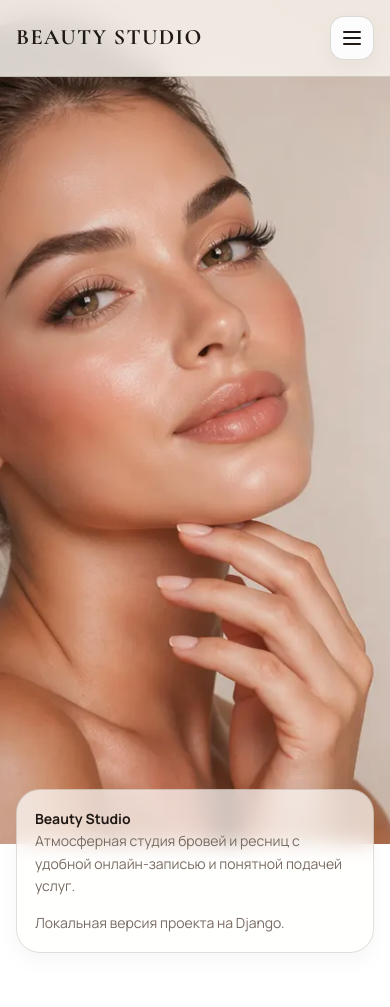
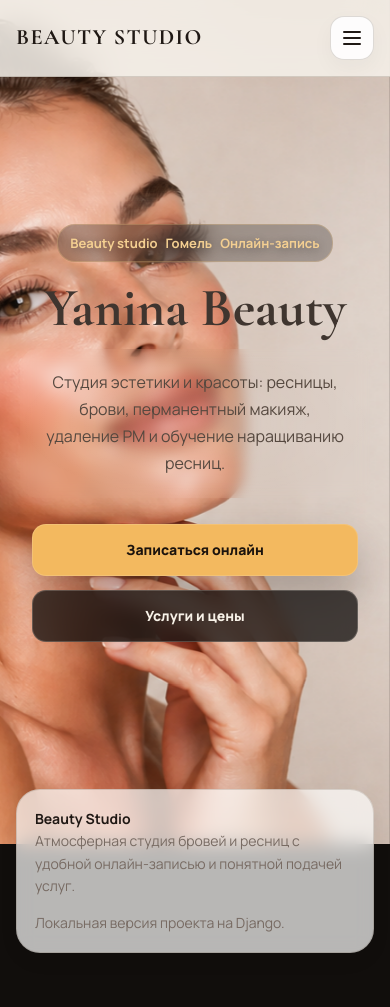
Before and after one commit to yur1on/project_Yanina, a Django app: page / in a window 390 px wide. Run offline with Django 5.2, Linux system fonts and the light colour scheme; data that the repository does not hold is empty.

Commit message:
Initial commit

```diff
--- a/templates/core/home.html
+++ b/templates/core/home.html
@@ -1,18 +1,51 @@
 {% extends "base.html" %}
 {% load static %}
 
-{% block title %}Главная{% endblock %}
+{% block title %}
+    {% if site_settings and site_settings.site_name %}
+        Главная — {{ site_settings.site_name }}
+    {% else %}
+        Главная — Yanina Beauty
+    {% endif %}
+{% endblock %}
 {% block body_class %}home-page{% endblock %}
 
 {% block content %}
-    <section class="home-background"></section>
+    <section class="home-hero">
+        <div class="home-hero__inner">
+            <div class="home-rating">
+                <span>Beauty studio</span>
+                <span>Гомель</span>
+                <span>Онлайн-запись</span>
+            </div>
+
+            <h1>
+                {% if site_settings and site_settings.site_name %}
+                    {{ site_settings.site_name }}
+                {% else %}
+                    Yanina Beauty
+                {% endif %}
+            </h1>
+
+            <p>
+                Студия эстетики и красоты: ресницы, брови, перманентный макияж,
+                удаление PM и обучение наращиванию ресниц.
+            </p>
+
+            <div class="home-hero__actions">
+                <a href="{% url 'booking:booking_form' %}" class="home-btn home-btn--primary">Записаться онлайн</a>
+                <a href="{% url 'catalog:service_list' %}" class="home-btn home-btn--ghost">Услуги и цены</a>
+            </div>
+        </div>
+    </section>
+
 {% endblock %}
 
 {% block extra_style %}
     <style>
         body.home-page {
-            background: transparent;
-            position: relative;
+            background: #110e0c;
+            color: #f8f2e8;
         }
 
         body.home-page::before {
@@ -20,22 +53,11 @@
             position: fixed;
             inset: 0;
             z-index: 0;
-            background:
-                linear-gradient(90deg, rgba(22, 16, 12, 0.14) 0%, rgba(22, 16, 12, 0.05) 30%, rgba(22, 16, 12, 0.02) 100%),
-                url("{% static 'site-backgrounds/home/hero-background.webp' %}");
+            background: url("{% static 'site-backgrounds/home/hero-background-clean.png' %}");
             background-size: cover;
             background-position: center center;
             background-repeat: no-repeat;
             background-attachment: fixed;
-        }
-
-        body.home-page::after {
-            content: "";
-            position: fixed;
-            inset: 0;
-            z-index: 0;
-            background: linear-gradient(180deg, rgba(255, 255, 255, 0.02), rgba(255, 255, 255, 0.02));
-            pointer-events: none;
         }
 
         body.home-page header,
@@ -52,10 +74,6 @@
             background: transparent;
         }
 
-        body.home-page .home-background {
-            min-height: calc(100vh - 170px);
-        }
-
         body.home-page footer {
             background: transparent;
         }
@@ -66,35 +84,171 @@
             backdrop-filter: blur(10px);
         }
 
+        .home-hero {
+            min-height: calc(100vh - 170px);
+            display: flex;
+            align-items: center;
+            justify-content: flex-end;
+            padding: 72px clamp(18px, 4vw, 58px) 72px 24px;
+            text-align: left;
+        }
+
+        .home-hero__inner {
+            width: min(560px, 42vw);
+            margin-left: auto;
+        }
+
+        .home-rating {
+            display: inline-flex;
+            flex-wrap: wrap;
+            gap: 8px;
+            margin-bottom: 22px;
+            padding: 8px 12px;
+            border: 1px solid rgba(245, 202, 135, 0.28);
+            border-radius: 999px;
+            background: rgba(17, 14, 12, 0.28);
+            color: #f4cf91;
+            font-size: 13px;
+            font-weight: 700;
+            backdrop-filter: blur(12px);
+            text-shadow: 0 2px 8px rgba(0, 0, 0, 0.34);
+        }
+
+        .home-rating span:not(:last-child)::after {
+            content: "";
+            display: inline-block;
+            width: 4px;
+            height: 4px;
+            margin-left: 8px;
+            border-radius: 999px;
+            background: rgba(245, 202, 135, 0.5);
+            vertical-align: middle;
+        }
+
+        .home-hero h1 {
+            margin: 0;
+            color: #3f352f;
+            font-family: "Cormorant Garamond", serif;
+            font-size: clamp(54px, 8vw, 112px);
+            font-weight: 700;
+            line-height: 0.9;
+            letter-spacing: 0;
+        }
+
+        .home-hero p {
+            max-width: 680px;
+            margin: 24px 0 0;
+            color: #55483f;
+            font-size: clamp(16px, 2vw, 20px);
+            line-height: 1.7;
+        }
+
+        .home-hero__actions {
+            display: flex;
+            flex-wrap: wrap;
+            gap: 14px;
+            margin-top: 34px;
+        }
+
+        .home-btn {
+            display: inline-flex;
+            align-items: center;
+            justify-content: center;
+            min-height: 52px;
+            min-width: 190px;
+            padding: 14px 24px;
+            border-radius: 14px;
+            font-weight: 800;
+            text-decoration: none;
+            transition: transform 0.18s ease, filter 0.18s ease;
+        }
+
+        .home-btn:hover {
+            transform: translateY(-1px);
+            filter: brightness(1.06);
+        }
+
+        .home-btn--primary {
+            border: 1px solid rgba(245, 202, 135, 0.55);
+            background: #f3b95f;
+            color: #1b130d;
+            box-shadow: 0 20px 40px rgba(0, 0, 0, 0.22);
+        }
+
+        .home-btn--ghost {
+            border: 1px solid rgba(248, 242, 232, 0.20);
+            background: rgba(24, 20, 18, 0.78);
+            color: #f8f2e8;
+            backdrop-filter: blur(10px);
+        }
+
         @media (max-width: 820px) {
-            body.home-page .page-container,
-            body.home-page .home-background {
-                min-height: calc(100vh - 150px);
+            body.home-page::before {
+                background-attachment: scroll;
+                background-position: 34% center;
             }
 
-            body.home-page {
-                background: transparent;
+            .home-hero {
+                justify-content: center;
+                min-height: calc(100vh - 150px);
+                text-align: center;
             }
 
-            body.home-page::before {
-                background-attachment: scroll;
-                background-position: 32% center;
+            .home-hero__inner {
+                width: min(620px, 100%);
+                margin-left: 0;
             }
+
+            .home-hero p {
+                position: relative;
+                z-index: 0;
+                margin-right: auto;
+                margin-left: auto;
+                padding: 12px 14px;
+            }
+
+            .home-hero p::before {
+                content: "";
+                position: absolute;
+                inset: -8px -12px;
+                z-index: -1;
+                border-radius: 18px;
+                background: radial-gradient(
+                    ellipse at center,
+                    rgba(255, 255, 255, 0.14) 0%,
+                    rgba(255, 255, 255, 0.08) 22%,
+                    rgba(255, 255, 255, 0.02) 42%,
+                    rgba(255, 255, 255, 0) 72%
+                );
+                backdrop-filter: blur(7px);
+            }
+
+            .home-hero__actions,
+            .home-rating {
+                justify-content: center;
+            }
+
         }
 
         @media (max-width: 560px) {
-            body.home-page .page-container,
-            body.home-page .home-background {
+            .home-hero {
                 min-height: calc(100vh - 132px);
+                padding: 52px 16px;
             }
 
-            body.home-page {
-                background: transparent;
+            .home-rating {
+                border-radius: 18px;
             }
 
-            body.home-page::before {
-                background-position: 28% center;
+            .home-rating span:not(:last-child)::after {
+                display: none;
             }
+
+            .home-hero__actions .home-btn,
+            .home-btn {
+                width: 100%;
+            }
+
         }
     </style>
 {% endblock %}
```
Also changed, not shown: static/site-backgrounds/home/hero-background-clean.png (added).
